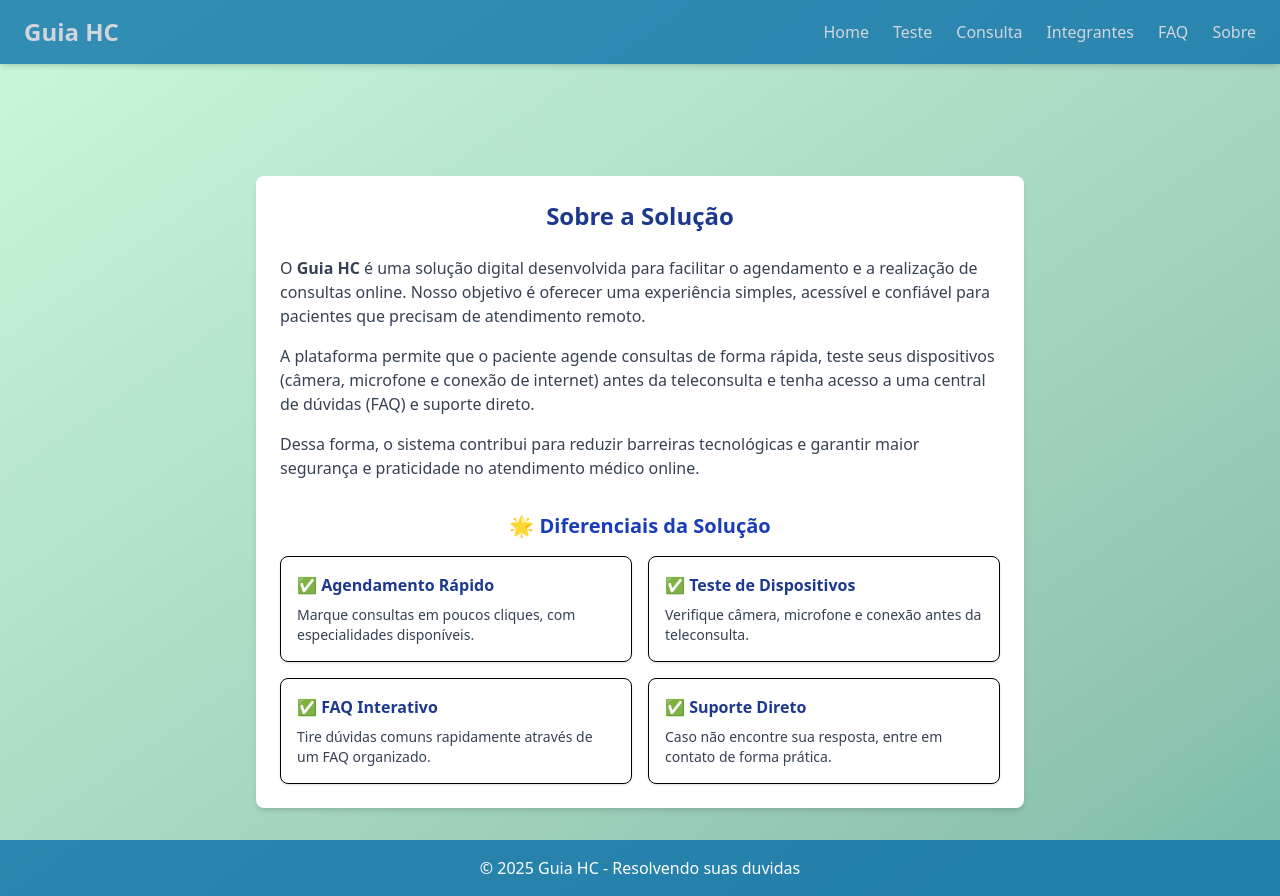
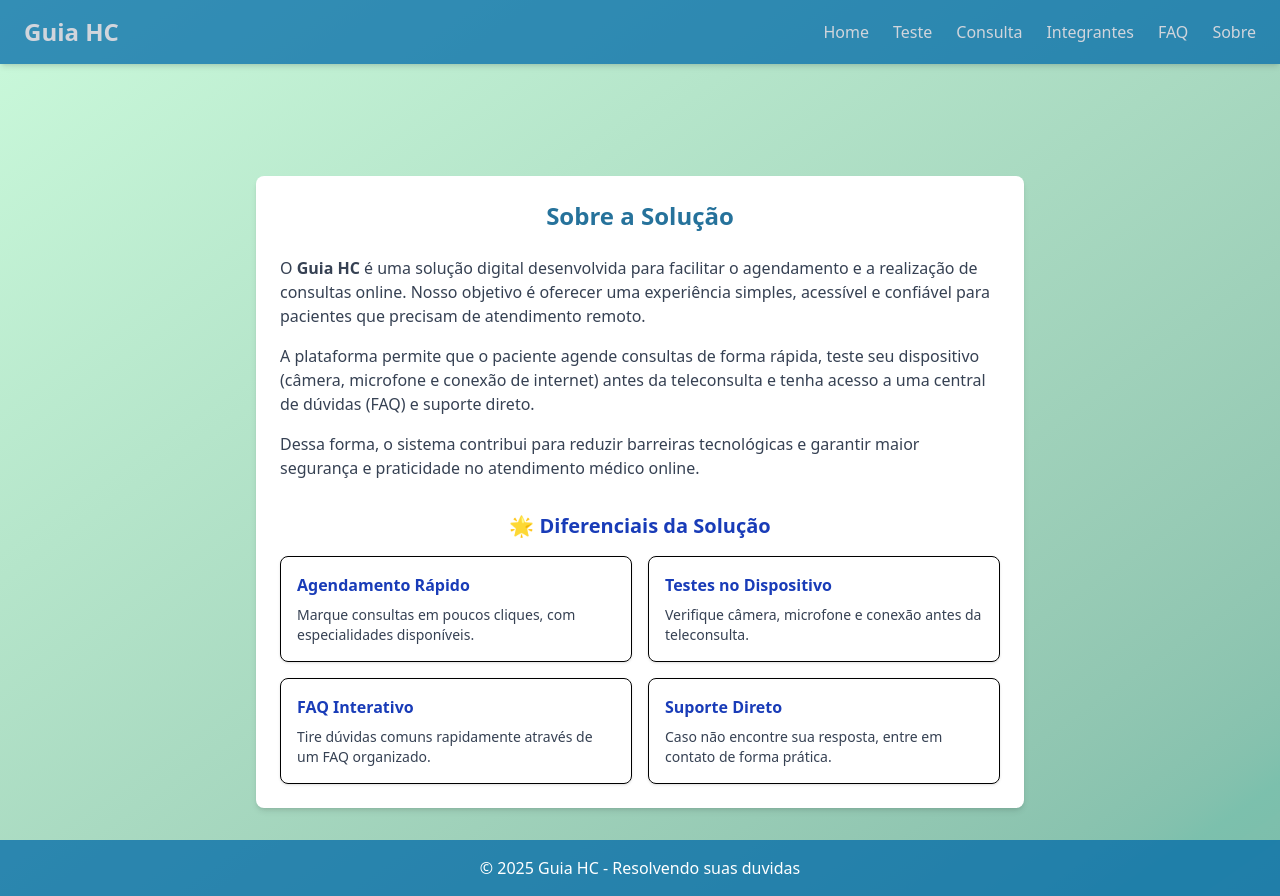
Before and after one commit to Challengefiap2025/Front---Sprint-3, a React (Vite) app: page /sobre in a window 1280 px wide. Built offline with nearby package versions, Linux system fonts and the light colour scheme.

Commit message:
Ajustes nas cores da Pagina Sobre

```diff
--- a/src/Paginas Componentes/Sobre.tsx
+++ b/src/Paginas Componentes/Sobre.tsx
@@ -2,7 +2,7 @@ export default function Sobre() {
   return (
     <div className="flex flex-col items-center pt-24 px-4">
       <section className="bg-white shadow-md rounded-lg p-6 w-full max-w-3xl">
-        <h2 className="text-2xl font-bold text-blue-900 mb-6 text-center">
+        <h2 className="text-2xl font-bold text-sky-800/85 mb-6 text-center">
           Sobre a Solução
         </h2>
 
@@ -15,7 +15,7 @@ export default function Sobre() {
 
         <p className="text-gray-700 mb-4">
           A plataforma permite que o paciente agende consultas de forma rápida,
-          teste seus dispositivos (câmera, microfone e conexão de internet)
+          teste seu dispositivo (câmera, microfone e conexão de internet)
           antes da teleconsulta e tenha acesso a uma central de dúvidas (FAQ)
           e suporte direto.
         </p>
@@ -25,31 +25,30 @@ export default function Sobre() {
           e garantir maior segurança e praticidade no atendimento médico online.
         </p>
 
-        {/* Diferenciais */}
         <h3 className="text-xl font-semibold text-blue-800 mb-4 text-center">
           🌟 Diferenciais da Solução
         </h3>
         <div className="grid gap-4 md:grid-cols-2">
           <div className="border rounded-lg p-4 shadow hover:shadow-md transition">
-            <h4 className="font-semibold text-blue-900 mb-2">✅ Agendamento Rápido</h4>
+            <h4 className="font-semibold text-blue-800 mb-2"> Agendamento Rápido</h4>
             <p className="text-gray-700 text-sm">
               Marque consultas em poucos cliques, com especialidades disponíveis.
             </p>
           </div>
           <div className="border rounded-lg p-4 shadow hover:shadow-md transition">
-            <h4 className="font-semibold text-blue-900 mb-2">✅ Teste de Dispositivos</h4>
+            <h4 className="font-semibold text-blue-800 mb-2"> Testes no Dispositivo</h4>
             <p className="text-gray-700 text-sm">
               Verifique câmera, microfone e conexão antes da teleconsulta.
             </p>
           </div>
           <div className="border rounded-lg p-4 shadow hover:shadow-md transition">
-            <h4 className="font-semibold text-blue-900 mb-2">✅ FAQ Interativo</h4>
+            <h4 className="font-semibold text-blue-800 mb-2"> FAQ Interativo</h4>
             <p className="text-gray-700 text-sm">
               Tire dúvidas comuns rapidamente através de um FAQ organizado.
             </p>
           </div>
           <div className="border rounded-lg p-4 shadow hover:shadow-md transition">
-            <h4 className="font-semibold text-blue-900 mb-2">✅ Suporte Direto</h4>
+            <h4 className="font-semibold text-blue-800 mb-2"> Suporte Direto</h4>
             <p className="text-gray-700 text-sm">
               Caso não encontre sua resposta, entre em contato de forma prática.
             </p>
```
